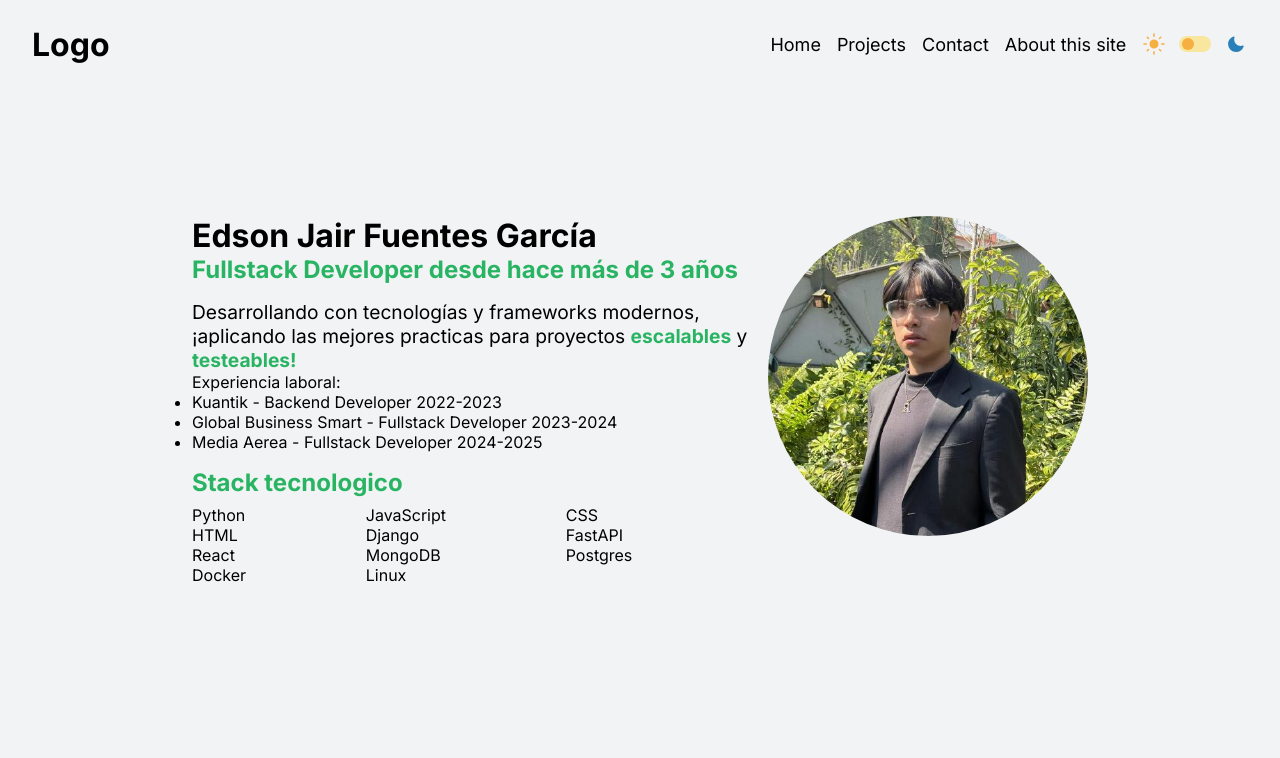
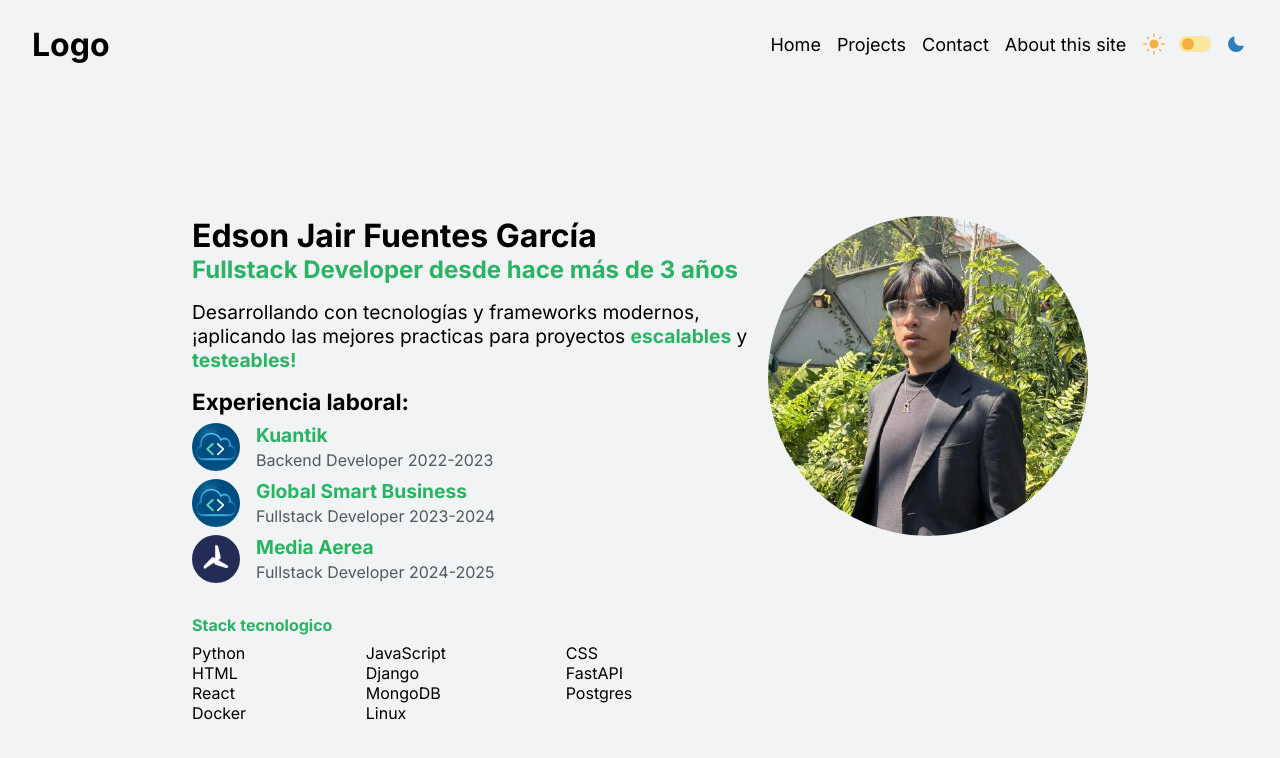
Before and after one commit to JiroFg/JiroFg.github.io, a React (Vite) app: page / in a window 1280 px wide. Shown: the top 758 px of the page. Built offline with nearby package versions, Linux system fonts and the light colour scheme.

Commit message:
[FEAT] Adición de exp cards y animación de saludo

```diff
--- /dev/null
+++ b/src/components/Experience.css
@@ -0,0 +1,32 @@
+.experience{
+    margin-top: 1rem;
+    font-size: larger;
+    display: flex;
+    flex-direction: column;
+    border: 1px 1px var(--contrast-color);
+    padding: 0 1rem 1rem 0;
+    border-radius: 1rem;
+}
+
+.experience h2{
+    color: var(--text-color) !important;
+}
+
+.exp-card{
+    display: flex;
+    align-items: center;
+    margin-top: 0.5rem;
+    cursor: pointer;
+}
+
+.exp-card span{
+    font-size: medium;
+    color: var(--secondary-text-color) !important
+}
+
+.experience img{
+    width: 3rem;
+    height: auto;
+    clip-path: circle();
+    margin: 0 1rem 0 0;
+}
--- /dev/null
+++ b/src/components/Experience.jsx
@@ -0,0 +1,38 @@
+import './Experience.css'
+
+export default function Experience(){
+
+    function handleClickCard(url){
+        window.open(url, '_blank');
+    }
+
+    return(
+        <div className='experience'>
+            <h3>Experiencia laboral:</h3>
+            <div className='exp-card' onClick={()=>handleClickCard("https://www.kuantik.mx/")}>
+                <img src="/kuantik.jpg" alt="Kuantik Img" />
+                <div>
+                    <strong>Kuantik</strong>
+                    <br />
+                    <span>Backend Developer 2022-2023</span>
+                </div>
+            </div>
+            <div className='exp-card' onClick={()=>handleClickCard("https://global-smartb.com/")}>
+                <img src="/kuantik.jpg" alt="GSB Img" />
+                <div>
+                    <strong>Global Smart Business</strong>
+                    <br />
+                    <span>Fullstack Developer 2023-2024</span>
+                </div>
+            </div>
+            <div className='exp-card' onClick={()=>handleClickCard("https://www.mediaaerea.com.mx/")}>
+                <img src="/mediaaerea.jpg" alt="MediaAerea Img" />
+                <div>
+                    <strong>Media Aerea</strong>
+                    <br />
+                    <span>Fullstack Developer 2024-2025</span>
+                </div>
+            </div>
+        </div>
+    )
+}
--- a/src/components/TechStack.jsx
+++ b/src/components/TechStack.jsx
@@ -3,7 +3,7 @@ import './TechStack.css'
 export default function TechStack(){
     return(
         <div className='tech-stack'>
-            <h2>Stack tecnologico</h2>
+            <strong>Stack tecnologico</strong>
             <div className='tech-list'>
                 <div>Python</div>
                 <div>JavaScript</div>
--- a/src/pages/Home.css
+++ b/src/pages/Home.css
@@ -25,3 +25,62 @@
     height: auto;
     clip-path: circle();
 }
+
+.home-img{
+    position: relative;
+}
+
+.bubble-container{
+    position: absolute;
+    top: -2rem;
+    right: 0;
+    z-index: 1;
+    opacity: 0;
+}
+
+
+@keyframes fadeIn {
+    0% {
+        opacity: 0;
+    }
+    30% {
+        opacity: 1;
+    }
+    70% {
+        opacity: 1;
+    }
+    100% {
+        opacity: 0;
+    }
+}
+
+.bubble {
+    position: relative;
+    background: #ffffff;
+    color: #FFFFFF;
+    font-family: Arial;
+    font-size: 2rem;
+    line-height: 120px;
+    text-align: center;
+    width: 6rem;
+    height: 6rem;
+    border-radius: 100%;
+    padding: 0px;
+    display: flex;
+    justify-content: center;
+    align-items: center;
+}
+
+.bubble:after {
+    content: '';
+    position: absolute;
+    display: block;
+    width: 0;
+    z-index: 1;
+    border-style: solid;
+    border-color: #ffffff transparent;
+    border-width: 20px 20px 0;
+    bottom: -10px;
+    left: 50%;
+    margin-left: -20px;
+}
--- a/src/pages/Home.jsx
+++ b/src/pages/Home.jsx
@@ -1,31 +1,35 @@
+import { useState } from 'react'
+import Experience from '../components/Experience'
 import TechStack from '../components/TechStack'
 import './Home.css'
 
 export default function Home(){
 
-    function handleImgClick(){
-        console.log("hola")
+    const [isGreeting, setIsGreeting] = useState(false)
+
+    function handleMouseEnter(){
+        let bubbleContainer = document.getElementById('bubbleContainer')
+        bubbleContainer.style.animation = 'fadeIn 2s forwards'
+        setTimeout(() => {
+            bubbleContainer.style.animation = ''
+        }, "2000");
     }
 
     return(
         <div className="home">
             <div className="home-intro">
                 <div className="home-info">
-                    <h1>Edson Jair Fuentes García</h1>
+                    <h1 onMouseEnter={handleMouseEnter}>Edson Jair Fuentes García</h1>
                     <h2>Fullstack Developer desde hace más de 3 años</h2>
                     <p>Desarrollando con tecnologías y frameworks modernos, ¡aplicando las mejores practicas para proyectos <strong>escalables</strong> y <strong>testeables!</strong></p>
-                    <div>
-                        Experiencia laboral:
-                        <ul>
-                            <li>Kuantik - Backend Developer 2022-2023</li>
-                            <li>Global Business Smart - Fullstack Developer 2023-2024</li>
-                            <li>Media Aerea - Fullstack Developer 2024-2025</li>
-                        </ul>
-                    </div>
+                    <Experience/>
                     <TechStack/>
                 </div>
                 <div className="home-img">
-                    <img src="/profile.jpeg" alt="profile" onMouseEnter={handleImgClick}/>
+                    <div id='bubbleContainer' className='bubble-container'>
+                        <div className="bubble"><span>✌️</span></div>
+                    </div>
+                    <img src="/profile.jpeg" alt="profile" onMouseEnter={handleMouseEnter}/>
                 </div>
             </div>
         </div>
```
Also changed, not shown: public/kuantik.jpg (added), public/mediaaerea.jpg (added).
